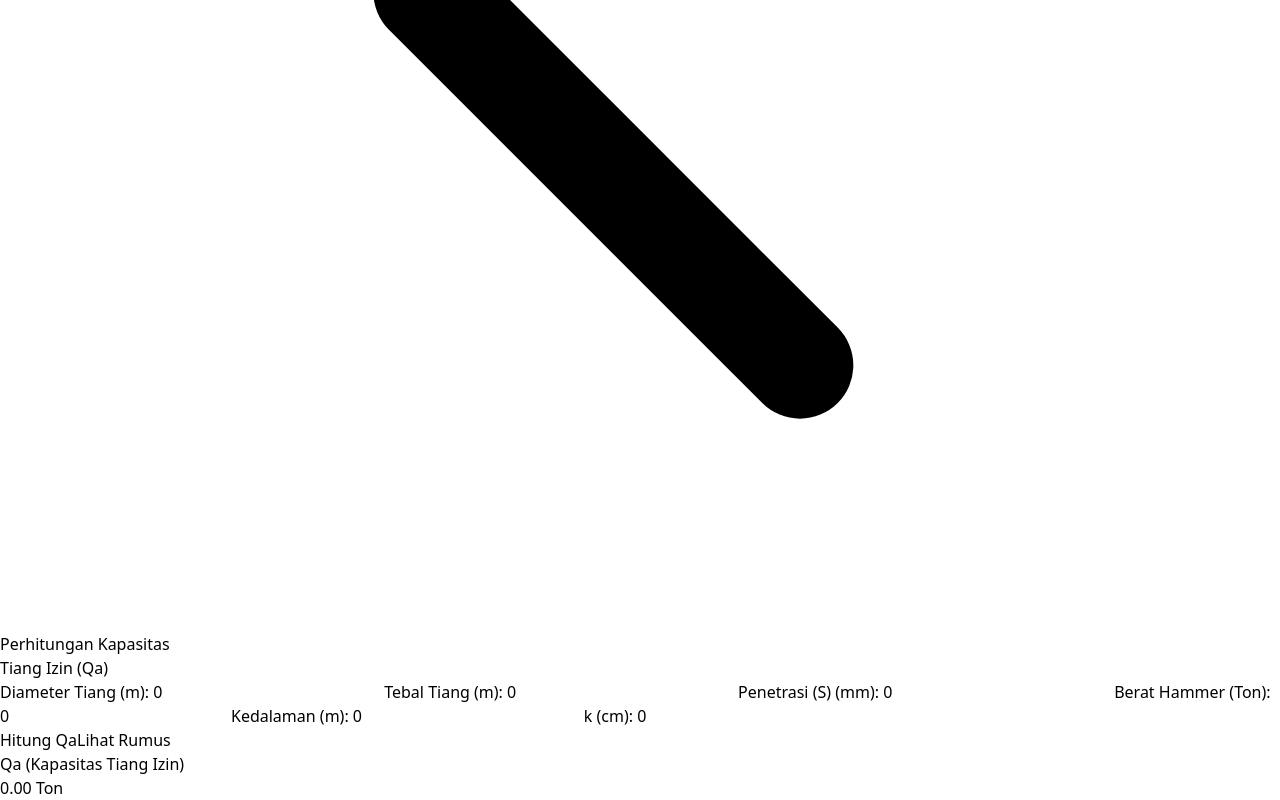
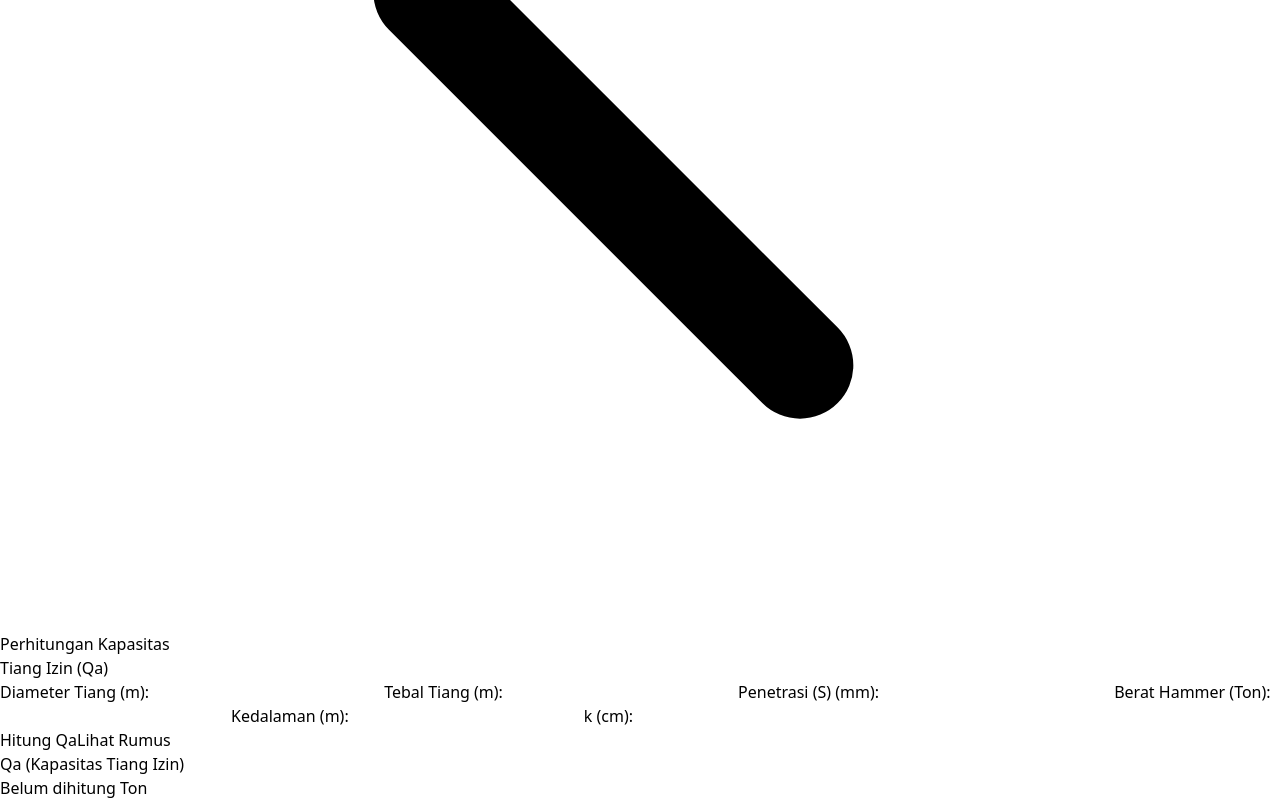
Before and after one commit to 24aeronyx/kalkulator_qa, a React (Vite) app: page /ru in a window 1280 px wide. Shown: the part 648-1448 px from the top of the page. Built offline with nearby package versions, Linux system fonts and the light colour scheme.

Commit message:
Update Styling

```diff
--- a/src/pages/Qu.jsx
+++ b/src/pages/Qu.jsx
@@ -2,12 +2,13 @@ import React, { useState } from "react";
 import { Link } from "react-router-dom";
 
 export default function Qucalc() {
-  const [diameter, setDiameter] = useState(0);
-  const [tebal, setTebal] = useState(0);
-  const [penetrasi, setPenetrasi] = useState(0);
-  const [beratHammer, setBeratHammer] = useState(0);
-  const [kedalaman, setKedalaman] = useState(0);
-  const [qu, setQu] = useState(0);
+  const [diameter, setDiameter] = useState(null);
+  const [tebal, setTebal] = useState(null);
+  const [penetrasi, setPenetrasi] = useState(null);
+  const [beratHammer, setBeratHammer] = useState(null);
+  const [kedalaman, setKedalaman] = useState(null);
+  const [qu, setQu] = useState(null);
+
 
   // Nilai konstanta
   const h = 2.5;
@@ -22,6 +23,15 @@ export default function Qucalc() {
   const bt = 2.4 * kedalaman * lp;
 
   const handleCalculate = () => {
+    if (diameter === null || tebal === null || penetrasi === null || beratHammer === null || kedalaman === null) {
+      alert('Harap lengkapi semua input!');
+      return;
+    }
+
+    const e = 4700 * mutuBeton ** 0.5 * 10;
+    const lp = 0.25 * Math.PI * (diameter ** 2 - ((diameter - 2 * tebal) ** 2));
+    const bt = 2.4 * kedalaman * lp;
+
     const quResult =
       ((ef * beratHammer * h) /
         ((penetrasi / 1000) + ((1 / 2) * (k1 + ((pua * kedalaman) / e) + k3)))) *
@@ -61,35 +71,35 @@ export default function Qucalc() {
         <label className="text-right">Diameter Tiang (m): </label>
         <input
           type="number"
-          value={diameter}
+          value={diameter ?? ''}
           onChange={(e) => setDiameter(parseFloat(e.target.value))}
           className="border rounded px-2 py-1"
         />
         <label className="text-right">Tebal Tiang (m): </label>
         <input
           type="number"
-          value={tebal}
+          value={tebal ?? ''}
           onChange={(e) => setTebal(parseFloat(e.target.value))}
           className="border rounded px-2 py-1"
         />
         <label className="text-right">Penetrasi (S) (mm): </label>
         <input
           type="number"
-          value={penetrasi}
+          value={penetrasi ?? ''}
           onChange={(e) => setPenetrasi(parseFloat(e.target.value))}
           className="border rounded px-2 py-1"
         />
         <label className="text-right">Berat Hammer (Ton): </label>
         <input
           type="number"
-          value={beratHammer}
+          value={beratHammer ?? ''}
           onChange={(e) => setBeratHammer(parseFloat(e.target.value))}
           className="border rounded px-2 py-1"
         />
         <label className="text-right">Kedalaman (m): </label>
         <input
           type="number"
-          value={kedalaman}
+          value={kedalaman ?? ''}
           onChange={(e) => setKedalaman(parseFloat(e.target.value))}
           className="border rounded px-2 py-1"
         />
@@ -101,15 +111,16 @@ export default function Qucalc() {
         >
           Hitung Qa
         </button>
-        <button className="bg-white border-2 border-r-4 border-b-4 rounded-lg border-black text-black w-auto px-4 py-2"><Link to="/qurumus" className="">
-          Lihat Rumus
-        </Link></button>
+        <Link to="/qurumus" className="">
+          <button className="bg-white border-2 border-r-4 border-b-4 rounded-lg border-black text-black w-auto px-4 py-2">
+            Lihat Rumus
+          </button></Link>
       </div>
       <div className="mt-6">
         <p className="text-center text-2xl font-bold ">
           Qa (Kapasitas Tiang Izin)
           <br />
-          {qa.toFixed(2)} Ton
+          {qa !== null ? qa.toFixed(2) : 'Belum dihitung'} Ton
         </p>
       </div>
     </div>
--- a/src/pages/Ru.jsx
+++ b/src/pages/Ru.jsx
@@ -2,30 +2,37 @@ import React, { useState } from "react";
 import { Link } from "react-router-dom";
 
 export default function Rucalc() {
-  const [diameter, setDiameter] = useState(0);
-  const [tebal, setTebal] = useState(0);
-  const [penetrasi, setPenetrasi] = useState(0);
-  const [beratHammer, setBeratHammer] = useState(0);
-  const [kedalaman, setKedalaman] = useState(0);
-  const [kAverage, setKAverage] = useState(0); // State untuk nilai k average
-  const [qu, setQu] = useState(0);
+  const [diameter, setDiameter] = useState(null);
+  const [tebal, setTebal] = useState(null);
+  const [penetrasi, setPenetrasi] = useState(null);
+  const [beratHammer, setBeratHammer] = useState(null);
+  const [kedalaman, setKedalaman] = useState(null);
+  const [kAverage, setKAverage] = useState(null); // State untuk nilai k average
+  const [qu, setQu] = useState(null);
 
   // Nilai konstanta
   const h = 2.5;
   const n = 0.5;
   const ef = 0.9;
-  const lp = 0.25 * Math.PI * (diameter ** 2 - ((diameter - 2 * tebal) ** 2));
-  const bt = 2.4 * kedalaman * lp;
+
+  // Cek jika nilai state tidak null
+  const lp = diameter && tebal ? 0.25 * Math.PI * (diameter ** 2 - ((diameter - 2 * tebal) ** 2)) : 0;
+  const bt = kedalaman ? 2.4 * kedalaman * lp : 0;
 
   const handleCalculate = () => {
+    if (diameter === null || tebal === null || penetrasi === null || beratHammer === null || kedalaman === null || kAverage === null) {
+      alert('Harap lengkapi semua input!');
+      return;
+    }
+
     const quResult =
-      ((ef * beratHammer * h) / ((penetrasi/1000) + kAverage / 100)) * // Menggunakan k average
+      ((ef * beratHammer * h) / ((penetrasi / 1000) + kAverage / 100)) * // Menggunakan k average
       ((beratHammer + n ** 2 * bt) / (beratHammer + bt));
 
     setQu(quResult);
   };
 
-  const qa = qu / 2.5;
+  const qa = qu !== null ? qu / 2.5 : null;
 
   return (
     <div className="relative">
@@ -56,42 +63,42 @@ export default function Rucalc() {
         <label className="text-right">Diameter Tiang (m): </label>
         <input
           type="number"
-          value={diameter}
+          value={diameter ?? ''}
           onChange={(e) => setDiameter(parseFloat(e.target.value))}
           className="border rounded px-2 py-1"
         />
         <label className="text-right">Tebal Tiang (m): </label>
         <input
           type="number"
-          value={tebal}
+          value={tebal ?? ''}
           onChange={(e) => setTebal(parseFloat(e.target.value))}
           className="border rounded px-2 py-1"
         />
         <label className="text-right">Penetrasi (S) (mm): </label>
         <input
           type="number"
-          value={penetrasi}
+          value={penetrasi ?? ''}
           onChange={(e) => setPenetrasi(parseFloat(e.target.value))}
           className="border rounded px-2 py-1"
         />
         <label className="text-right">Berat Hammer (Ton): </label>
         <input
           type="number"
-          value={beratHammer}
+          value={beratHammer ?? ''}
           onChange={(e) => setBeratHammer(parseFloat(e.target.value))}
           className="border rounded px-2 py-1"
         />
         <label className="text-right">Kedalaman (m): </label>
         <input
           type="number"
-          value={kedalaman}
+          value={kedalaman ?? ''}
           onChange={(e) => setKedalaman(parseFloat(e.target.value))}
           className="border rounded px-2 py-1"
         />
         <label className="text-right">k (cm): </label>
         <input
           type="number"
-          value={kAverage}
+          value={kAverage ?? ''}
           onChange={(e) => setKAverage(parseFloat(e.target.value))}
           className="border rounded px-2 py-1"
         />
@@ -103,15 +110,16 @@ export default function Rucalc() {
         >
           Hitung Qa
         </button>
-        <button className="bg-white border-2 border-r-4 border-b-4 rounded-lg border-black text-black w-auto px-4 py-2"><Link to="/rurumus" className="">
-          Lihat Rumus
-        </Link></button>
+        <Link to="/rurumus" className="">
+          <button className="bg-white border-2 border-r-4 border-b-4 rounded-lg border-black text-black w-auto px-4 py-2">
+            Lihat Rumus
+          </button> </Link>
       </div>
       <div className="mt-6">
         <p className="text-center text-2xl font-bold">
           Qa (Kapasitas Tiang Izin)
           <br />
-          {qa.toFixed(2)} Ton
+          {qa !== null ? qa.toFixed(2) : 'Belum dihitung'} Ton
         </p>
       </div>
     </div>
```
